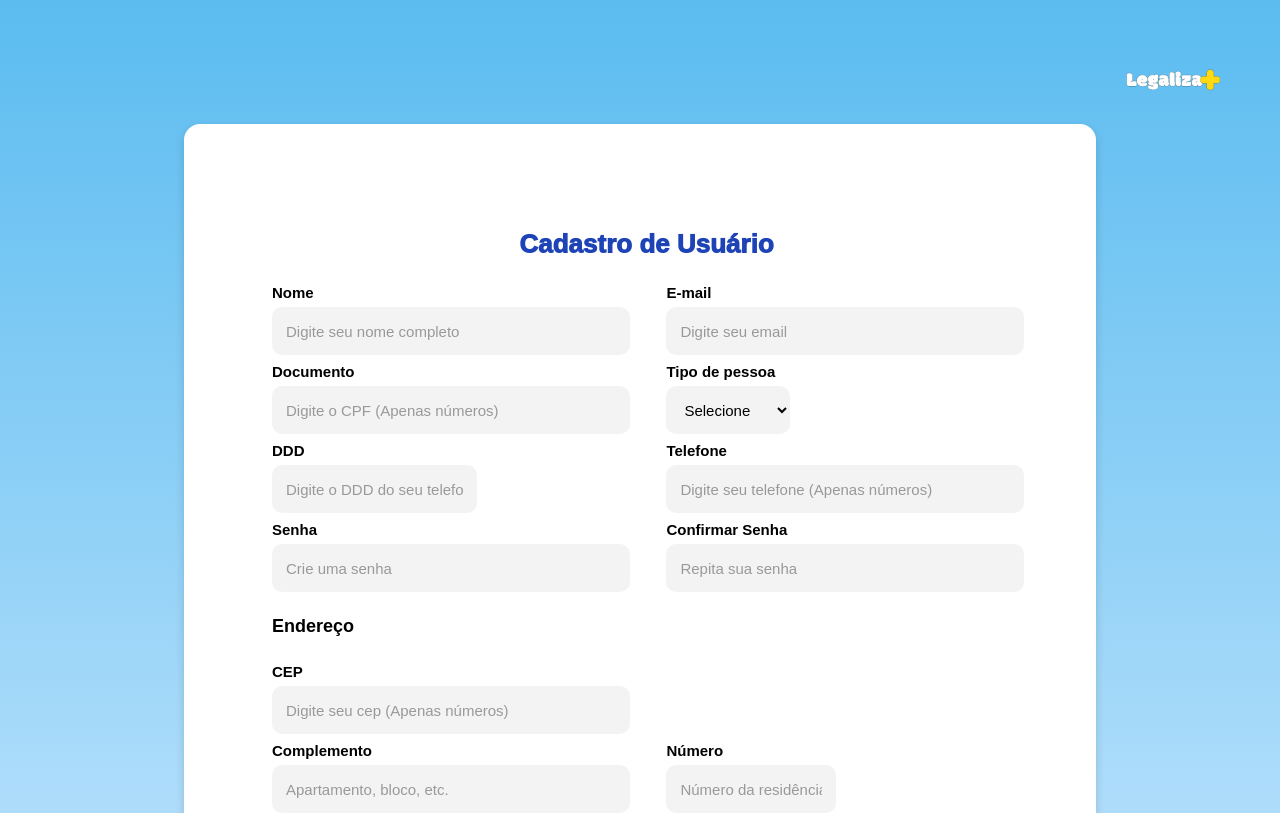
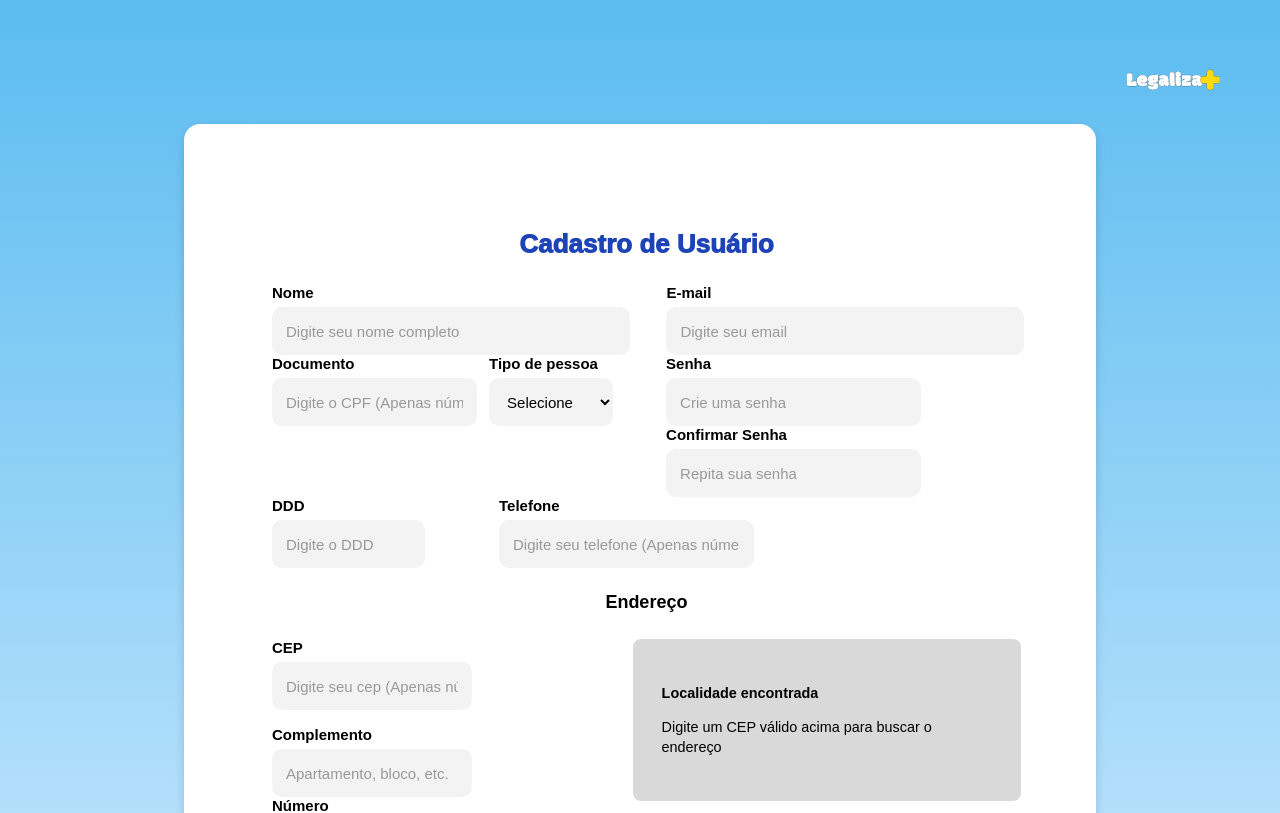
Before and after one commit to DevLuigi/LegalizaMais-Frontend, a React (Vite) app: page /register in a window 1280 px wide. Shown: the top 813 px of the page. Built offline with nearby package versions, Linux system fonts and the light colour scheme.

Commit message:
feat: Adiciona novo layout

```diff
--- a/src/pages/user/register/index.jsx
+++ b/src/pages/user/register/index.jsx
@@ -143,53 +143,44 @@ export default function Register() {
         <Container>
           <Title>Cadastro de Usuário</Title>
 
+          <section id="dataSection">
+
+            <div id="nameEmail">
               <div className="grid">
                 <Input label="Nome" value={name} onChange={setName} placeholder="Digite seu nome completo" width="93%" />
                 <Input label="E-mail" value={email} onChange={setEmail} placeholder="Digite seu email" width="93%" />
               </div>
+            </div>
 
+            <div id="documentAndPassword">
+              <div id="document">
                 <div className="grid">
                   <Input
                     label="Documento"
                     value={document}
                     onChange={(v) => setDocument(limitDocument(v))}
                     placeholder={personType === "JURIDICA" ? "Digite o CNPJ (Apenas números)" : "Digite o CPF (Apenas números)"}
-              width="93%"
+                    width="100%"
                   />
                   <InputSelect
                     label="Tipo de pessoa"
                     options={options}
                     value={personType}
                     onChange={setPersonType}
-              width="35%"
+                    width="70%"
                   />
                 </div>
-
-          <div className="grid">
-            <Input
-              label="DDD"
-              value={ddd}
-              onChange={(v) => setDdd(limitDdd(v))}
-              placeholder="Digite o DDD do seu telefone"
-              width="50%"
-            />
-            <Input
-              label="Telefone"
-              value={phone}
-              onChange={(v) => setPhone(limitPhone(v))}
-              placeholder="Digite seu telefone (Apenas números)"
-              width="93%"
-            />
               </div>
 
-          <div className="grid">
+              <div id="password">
+                <div className="row">
                   <Input
                     label="Senha"
                     type="password"
                     value={password}
                     onChange={setPassword}
                     placeholder="Crie uma senha"
-              width="93%" />
+                    width="100%" />
 
                   <Input
                     label="Confirmar Senha"
@@ -197,12 +188,42 @@ export default function Register() {
                     value={confirmPassword}
                     onChange={setConfirmPassword}
                     placeholder="Repita sua senha"
-              width="93%" />
+                    width="100%" />
+                </div>
+              </div>
             </div>
 
+
+            <div id="phone">
+              <div className="gridPhone">
+                <Input
+                  label="DDD"
+                  value={ddd}
+                  onChange={(v) => setDdd(limitDdd(v))}
+                  placeholder="Digite o DDD"
+                  width="55%"
+                />
+                <Input
+                  label="Telefone"
+                  value={phone}
+                  onChange={(v) => setPhone(limitPhone(v))}
+                  placeholder="Digite seu telefone (Apenas números)"
+                  width="100%"
+                />
+              </div>
+            </div>
+
+
+          </section>
+
+          <div id="addressTitle">
             <h3>Endereço</h3>
+          </div>
 
-          <div className="grid">
+          <section id="address">
+
+            <div id="leftAddress">
+              <div id="cep">
                 <Input
                   label="CEP"
                   value={cep}
@@ -211,17 +232,17 @@ export default function Register() {
                     handleCepChange(formatted);
                   }}
                   placeholder="Digite seu cep (Apenas números)"
-              width="93%"
+                  width="100%"
                 />
               </div>
 
-          <div className="grid">
+              <div id="complement">
                 <Input
                   label="Complemento"
                   value={addressComplement}
                   onChange={setAddressComplement}
                   placeholder="Apartamento, bloco, etc."
-              width="93%"
+                  width="100%"
                 />
 
                 <Input
@@ -229,14 +250,21 @@ export default function Register() {
                   value={addressNumber}
                   onChange={setAddressNumber}
                   placeholder="Número da residência"
-              width="40%"
+                  width="100%"
                 />
               </div>
+            </div>
 
+
+            <div id="addressBox">
               <AddressBox>
                 <p><strong>Localidade encontrada</strong></p>
                 <p>{addressInfo || "Digite um CEP válido acima para buscar o endereço"}</p>
               </AddressBox>
+            </div>
+
+          </section>
+
 
           <GroupButtons>
             <Button color="blue" onClick={register}>Cadastrar</Button>
--- a/src/pages/user/register/styled.js
+++ b/src/pages/user/register/styled.js
@@ -32,6 +32,17 @@ export const Container = styled.div`
     display: grid;
     grid-template-columns: 1fr 1fr;
     gap: 1.8rem 2.5rem; /* vertical e horizontal */
+
+     .row {
+      display: flex;
+      gap: 1rem;
+      flex: 1;
+    }
+  }
+
+  .gridPhone {
+    display: grid;
+    grid-template-columns: 1fr 1fr;
   }
 
   h3 {
@@ -39,6 +50,88 @@ export const Container = styled.div`
     font-weight: 700;
     color: #000;
     font-size: 1.125rem;
+  }
+
+  #dataSection {
+    display:flex;
+    justify-content: center;
+    flex-direction: column;
+
+    width: 100%;
+  }
+
+  #nameEmail {
+    width: 100%;
+  }
+
+  #document{
+    display: flex;
+    align-items: center;
+    justify-content: flex-start;
+
+    width: 100%;
+  }
+
+  #documentAndPassword{
+    display: flex;
+    align-items: flex-start;
+    justify-content: flex-start;
+  }
+
+  #phone {
+    display: flex;
+    align-items: center;
+    justify-content: flex-start;
+
+    width: 100%;
+  }
+
+  #password {
+    display: flex;
+    align-items: center;
+    justify-content: flex-start;
+
+    width: 90%;
+
+  }
+
+  #addressTitle{
+    display: flex;
+    align-items: center;
+    justify-content: center;
+  }
+
+  #address {
+    display: flex;
+    align-items: flex-start;
+    justify-content: space-between;
+    gap: 1rem;
+    width: 100%;
+  }
+
+  #leftAddress {
+    display: flex;
+    flex-direction: column;
+    gap: 1rem;
+    width: 48%;
+  }
+
+  #cep {
+    width: 50%
+  }
+
+  #complement {
+    width: 50%;
+  }
+
+  #addressBox {
+    width: 50%;
+    background-color: #d9d9d9;
+    border-radius: 0.5rem;
+    padding: 1em;
+    font-size: 0.9rem;
+    color: #000;
+    line-height: 1.4;
   }
 `;
 
```
Lines whose indentation alone changed are shown as unchanged.
